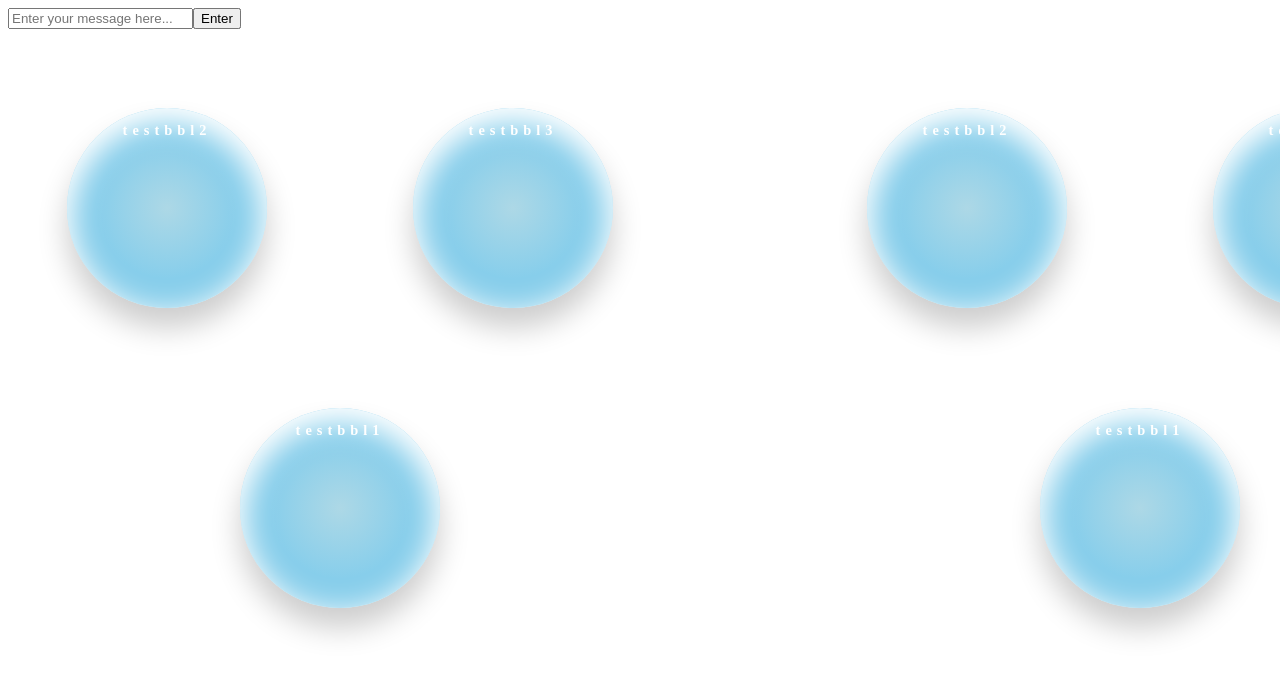
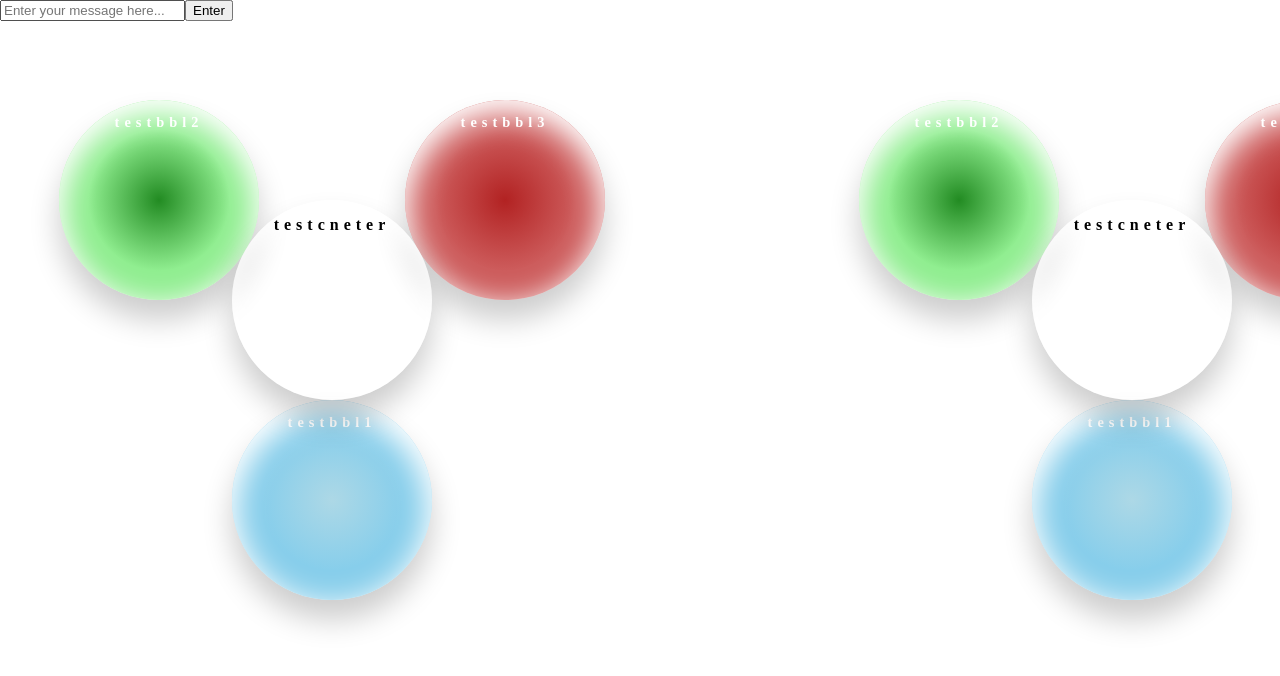
Before and after one commit to JM-Miller/Thingwheeel, a React app in the folder ThingWheel/testApp/: page / in a window 1280 px wide. Shown: the top 676 px of the page. Built offline with nearby package versions, Linux system fonts and the light colour scheme; a web font is replaced by a local one.

Commit message:
Adds bubble colors / add center bubble / minor fixes

```diff
--- a/ThingWheel/testApp/public/StyleSheet.css
+++ b/ThingWheel/testApp/public/StyleSheet.css
@@ -3,13 +3,25 @@
         font-family: 'curveFont';
         src: url('/Content/Alcubierre.otf') format("opentype");
     }
-    .bubble.notmax:hover{
+    .bubble.notcenter:hover, .bubble.center:hover, .bubble.notmax:hover{
         width:230px;
-        height:230px
+        height:230px;
+        margin-left:85px;
+        margin-top:85px;
     }
-    .Wheel{
-        position:absolute;
-    }
+.Wheel {
+    position: absolute;
+    top: 0;
+    left: 0;
+    width: 100%;
+}
+.bubble.notcenter, .bubble.center{
+    position:absolute;
+}
+.bubble.notcenter p, .bubble.center p{
+    color:black !important;
+    font-size:100%;
+}
     .bubble{
         overflow-y:hidden;
         width:200px;
@@ -21,10 +33,6 @@
         font-family: 'curveFont';
         color:white;
         border:none;
-        background: -webkit-radial-gradient(lightblue, skyblue, skyblue); /* Safari 5.1 to 6.0 */
-        background: -o-radial-gradient(lightblue, skyblue, skyblue); /* For Opera 11.6 to 12.0 */
-        background: -moz-radial-gradient(lightblue, skyblue, skyblue); /* For Firefox 3.6 to 15 */
-        background: radial-gradient(lightblue, skyblue, skyblue); /* Standard syntax */
         -webkit-border-radius: 50%;
 	    -moz-border-radius: 50%;
 	    border-radius: 50%;
@@ -34,6 +42,36 @@
 	    box-shadow: 0 20px 30px rgba(0, 0, 0, 0.2), inset 0px 10px 30px 5px rgba(255, 255, 255, 1);
         transition:1s;
         margin:100px
+    }
+    .bblue {
+    background-color: skyblue;
+    background-image: none;
+    }
+    .bblue.notmax{
+        background: -webkit-radial-gradient(lightblue, skyblue, skyblue) !important; /* Safari 5.1 to 6.0 */
+        background: -o-radial-gradient(lightblue, skyblue, skyblue) !important; /* For Opera 11.6 to 12.0 */
+        background: -moz-radial-gradient(lightblue, skyblue, skyblue) !important; /* For Firefox 3.6 to 15 */
+        background: radial-gradient(lightblue, skyblue, skyblue) !important; /* Standard syntax */
+    }
+    .bred {
+    background-color: indianred;
+    background-image: none;
+    }
+    .bred.notmax{
+        background: -webkit-radial-gradient(firebrick, indianred, indianred) !important; /* Safari 5.1 to 6.0 */
+        background: -o-radial-gradient(firebrick, indianred, indianred) !important; /* For Opera 11.6 to 12.0 */
+        background: -moz-radial-gradient(firebrick, indianred, indianred) !important; /* For Firefox 3.6 to 15 */
+        background: radial-gradient(firebrick, indianred, indianred) !important; /* Standard syntax */
+    }
+    .bgreen {
+    background-color: lightgreen;
+    background-image: none;
+    }
+    .bgreen.notmax{
+        background: -webkit-radial-gradient(forestgreen, lightgreen, lightgreen) !important; /* Safari 5.1 to 6.0 */
+        background: -o-radial-gradient(forestgreen, lightgreen, lightgreen) !important; /* For Opera 11.6 to 12.0 */
+        background: -moz-radial-gradient(forestgreen, lightgreen, lightgreen) !important; /* For Firefox 3.6 to 15 */
+        background: radial-gradient(forestgreen, lightgreen, lightgreen) !important; /* Standard syntax */
     }
     .bubble span{
         margin-top:50px;
@@ -52,14 +90,11 @@
     border-radius: 50%;
     position: absolute;
     overflow-y: hidden;
-    background: -webkit-radial-gradient(lightblue, skyblue, skyblue); /* Safari 5.1 to 6.0 */
-    background: -o-radial-gradient(lightblue, skyblue, skyblue); /* For Opera 11.6 to 12.0 */
-    background: -moz-radial-gradient(lightblue, skyblue, skyblue); /* For Firefox 3.6 to 15 */
-    background: radial-gradient(lightblue, skyblue, skyblue); /* Standard syntax */
 }
 .max {
+    box-shadow: none;
     z-index:1;
-    width: 100vw;
+    width: 100%;
     height: 100vh;
     position: absolute;
     -webkit-border-radius: 0;
@@ -70,6 +105,4 @@
     top: 0 !important;
     font-size: 600%;
     overflow-y: scroll;
-    background-color: skyblue !important;
-    background-image: none !important;
 }
--- a/ThingWheel/testApp/src/components/Bubble.js
+++ b/ThingWheel/testApp/src/components/Bubble.js
@@ -2,25 +2,26 @@ import React from 'react';
 import $ from 'jquery';
 
 class Bubble extends React.Component{
-    constructor(){
-        super();
+    constructor(props){
+        super(props);
         this.state = {
             data:{
                 ismax: false,
             }
         }
         this.maximizeBubble = this.maximizeBubble.bind(this);
+        this.getStyleClass = this.getStyleClass.bind(this);
     }
     maximizeBubble(event) {
         if (this.state.data.ismax) {
-            $(event.target).attr('class', 'bubble notmax')
+            $(event.target).attr('class', this.getStyleClass())
             this.setState({
                 data:{
                     ismax: false
                 }
             })
         } else {
-            $(event.target).attr('class', 'bubble max')
+            $(event.target).attr('class', this.getStyleClass())
             this.setState({
                 data:{
                     ismax: true
@@ -29,9 +30,18 @@ class Bubble extends React.Component{
         }
     }
 
+    getStyleClass(){
+        if(this.state.data.ismax){
+            return "bubble max " + this.props.colorclass;
+        }
+        else{
+            return "bubble notmax " + this.props.colorclass;
+        }
+    }
+
     render(){
         return (
-        <div className="bubble notmax" onClick={this.maximizeBubble} style={this.props.style} >
+        <div className={this.getStyleClass()} onClick={this.maximizeBubble} style={this.props.style} >
             <p>{this.props.text}</p>
         </div>
         )
--- /dev/null
+++ b/ThingWheel/testApp/src/components/CenterBubble.js
@@ -0,0 +1,32 @@
+import React from 'react';
+
+class CenterBubble extends React.Component{
+    constructor(props){
+        super(props);
+        this.state = {
+            data:{
+                iscenter: false,
+            }
+        }
+        this.getStyleClass = this.getStyleClass.bind(this);
+    }
+
+    getStyleClass(){
+        if(this.state.data.iscenter){
+            return "bubble center " + this.props.colorclass;
+        }
+        else{
+            return "bubble notcenter " + this.props.colorclass;
+        }
+    }
+
+    render(){
+        return(
+        <div className={this.getStyleClass()} style={this.props.style} >
+            <p>TESTCNETER</p>
+        </div>
+        );
+    }
+
+}
+        export default CenterBubble;
--- a/ThingWheel/testApp/src/components/Wheel.js
+++ b/ThingWheel/testApp/src/components/Wheel.js
@@ -1,5 +1,6 @@
 import React from 'react';
 import Bubble from './Bubble'
+import CenterBubble from './CenterBubble'
 import TestBubbleInput from './TestBubbleInput'
 
 class Wheel extends React.Component{
@@ -18,8 +19,14 @@ class Wheel extends React.Component{
         this.GetTestBubbles = this.GetTestBubbles.bind(this)
         this.AddBubble = this.AddBubble.bind(this);
         this.getRadialPosStyle = this.getRadialPosStyle.bind(this);
+        this.getCenterStyle = this.getCenterStyle.bind(this);
     }
 
+    getCenterStyle(){
+        var x = Math.round(document.body.clientWidth / 2);
+        var y = Math.round(document.body.clientHeight / 2);
+        return {left: (x + this.state.data.wheelX - (this.state.data.bubbleSize / 2)) + 'px', top: (y + this.state.data.wheelY - (this.state.data.bubbleSize / 2)) + 'px'};
+    }
 
     getRadialPosStyle(i, count){
         var step = (2*Math.PI) / this.state.data.Bubbles.length;
@@ -35,20 +42,26 @@ class Wheel extends React.Component{
             text : 'Testbbl1',
             username : 'TestUser1',
             ismax : 'false',
-            date : '1/1/2017'
+            date : '1/1/2017',
+            ismax : false,
+            colorclass : "bblue",
         },{
 
             id : 2,
             text : 'Testbbl2',
             username : 'TestUser2',
             ismax : 'false',
-            date : '1/2/2017'
+            date : '1/2/2017',
+            colorclass : "bgreen",
+            ismax : false,
         },{
             id : 3,
             text : 'Testbbl3',
             username : 'TestUser1',
             ismax : 'false',
-            date : '1/4/2017'
+            date : '1/4/2017',
+            colorclass : "bred",
+            ismax : false,
         },
         ]
     }
@@ -59,15 +72,17 @@ class Wheel extends React.Component{
             id : Bubbles.length + 1,
             text : value,
             username : 'TestCurrentUser',
-            date : Date()
+            date : Date(),
+            colorclass : "bblue",
+            ismax : false,
         });
         this.setState({
             data:{
-                wheelSize: 200,
-                bubbleSize: 200,
-                wheelX: (800 * (this.props.id - 1.5)),
-                wheelY: 200,
-                wheelId: this.props.data.Wheels.length + 1,
+                wheelSize: this.state.data.wheelSize,
+                bubbleSize: this.state.data.bubbleSize,
+                wheelX: this.state.data.wheelX,
+                wheelY: this.state.data.wheelY,
+                wheelId: this.state.data.wheelId,
                 Bubbles : Bubbles
             }});
 
@@ -78,7 +93,8 @@ class Wheel extends React.Component{
     render(){
         return (
         <div className="Wheel" >
-            {this.state.data.Bubbles.map((bbl) => {  return <div><Bubble text={bbl.text} username={bbl.username} date={bbl.date} style={this.getRadialPosStyle(bbl.id, this.state.data.Bubbles.length)}/></div>})}
+            {this.state.data.Bubbles.map((bbl) => {  return <div><Bubble ismax={bbl.ismax} colorclass={bbl.colorclass} text={bbl.text} username={bbl.username} date={bbl.date} style={this.getRadialPosStyle(bbl.id, this.state.data.Bubbles.length)}/></div>})}
+            <CenterBubble style={this.getCenterStyle()}/>
             <TestBubbleInput commentText="" {...this.state}  AddBubble={this.AddBubble}/>
         </div>
         );
```
